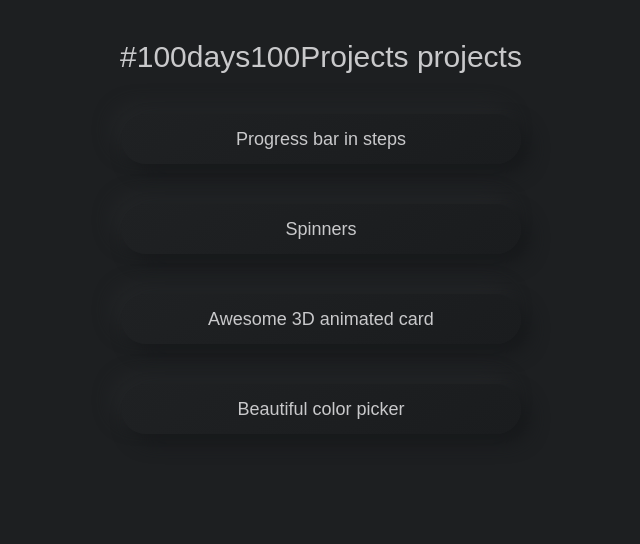
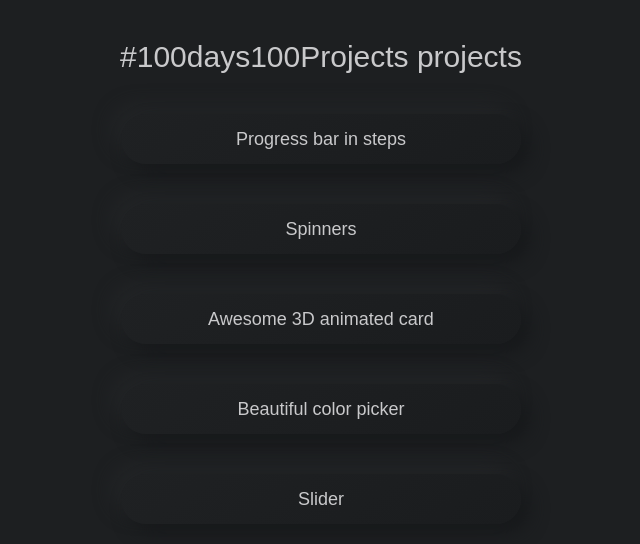
Before and after one commit to happy-unicorn/100days100projects, a React (Create React App) app: page / in a window 1280 px wide. Shown: the top 544 px of the page, without its empty margins (319-959 px from the left). Built offline with nearby package versions, Linux system fonts and the light colour scheme.

Commit message:
Added template for 'slider'

```diff
--- a/src/App.js
+++ b/src/App.js
@@ -5,6 +5,7 @@ import StepsProgressBarPage from './steps-progress-bar';
 import SpinnersPage from './spinners';
 import WatchingCardPage from './3d-watching-card';
 import ColorPickerPage from './color-picker';
+import SliderPage from './slider';
 
 const App = () => {
   return (
@@ -14,6 +15,7 @@ const App = () => {
           <Route component={SpinnersPage} path="/spinners" exact/>
           <Route component={WatchingCardPage} path="/3d-watching-card" exact/>
           <Route component={ColorPickerPage} path="/color-picker" exact/>
+          <Route component={SliderPage} path="/slider" exact/>
           <Redirect to="/"/>
       </Switch>
   );
--- a/src/pages.js
+++ b/src/pages.js
@@ -18,5 +18,10 @@ export default [
         slug: '/color-picker',
         description: 'Beautiful color picker',
         date: '29-10-2020'
+    },
+    {
+        slug: '/slider',
+        description: 'Slider',
+        date: '30-10-2020'
     }
 ]
--- /dev/null
+++ b/src/slider/index.js
@@ -0,0 +1,16 @@
+import React from 'react';
+import styled from 'styled-components';
+
+const Page = styled.div`
+  display: flex;
+`;
+
+const SliderPage = (props) => {
+    return (
+        <Page>
+            slider page
+        </Page>
+    );
+};
+
+export default SliderPage;
```
Also changed, not shown: src/slider/README.md (added).
